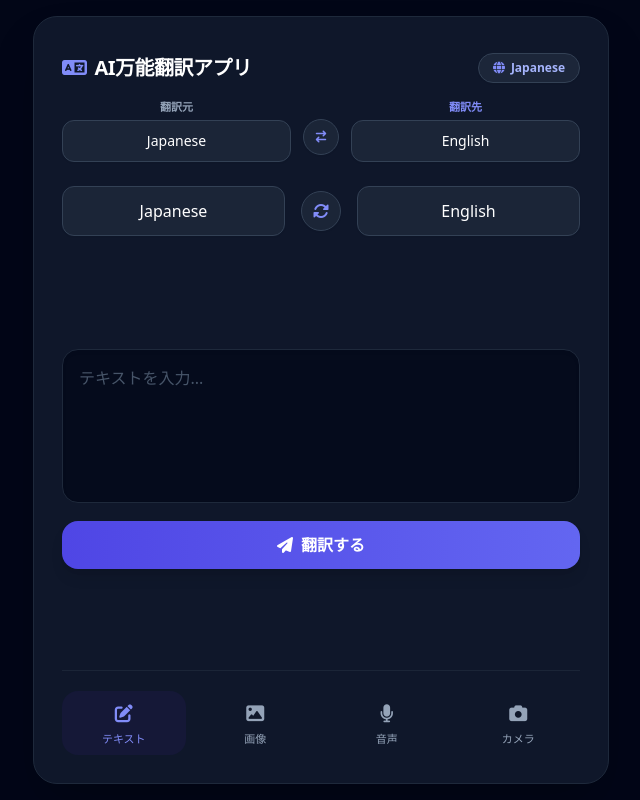
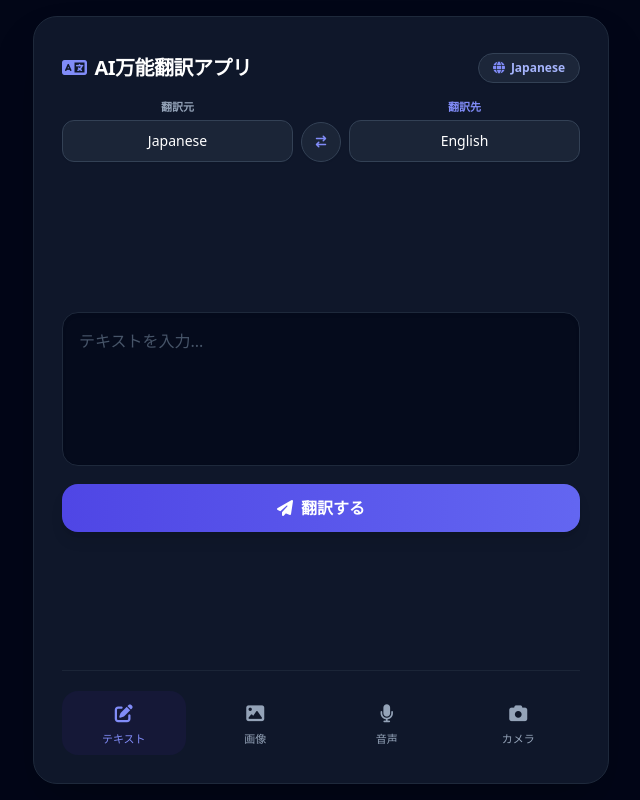
Before and after one commit to cfti1250155-source/flask-image-translator, a Flask app: page / in a window 1280 px wide. Shown: the whole page, without its empty margins (319-959 px from the left). Run offline with Flask 3, Linux system fonts and the light colour scheme; some libraries are stand-ins or nearby versions.

Commit message:
Fix swap language route 405 error and clean up header layout

```diff
--- a/app.py
+++ b/app.py
@@ -135,14 +135,15 @@ def set_language():
 
     return redirect(url_for('index'))
 
-@app.route('/swap-language', methods=['POST'])
+@app.route('/swap-language', methods=['GET', 'POST'])
 def swap_language():
-    source_lang = session.get('source_lang', 'Japanese')
-    target_lang = session.get('target_lang', 'English')
-
-    session['source_lang'] = target_lang
-    session['target_lang'] = source_lang
-    return redirect(url_for('index'))
+    # 翻訳元と翻訳先を安全に入れ替え
+    source = session.get('source_lang', 'Japanese')
+    target = session.get('target_lang', 'English')
+    session['source_lang'] = target
+    session['target_lang'] = source
+    # 直前のページ（テキストタブ）へ戻る
+    return redirect(request.referrer or url_for('index'))
 
 @app.route('/', methods=['GET', 'POST'])
 def index():
--- a/templates/components/header.html
+++ b/templates/components/header.html
@@ -1,4 +1,4 @@
-<!-- ヘッダー & 地球マーク -->
+<!-- ヘッダー & アプリ言語切替 -->
 <div class="flex items-center justify-between mb-4 mt-2">
     <h1 class="text-xl font-bold tracking-tight text-white flex items-center gap-2">
         <i class="fa-solid fa-language text-indigo-400"></i> {{ ui.get('title', 'AI Multi-Translator') }}
@@ -8,47 +8,32 @@
     </a>
 </div>
 
-<!-- 言語選択バー -->
-<div class="flex items-center justify-between gap-3 mb-6 transition-all duration-300">
-    <!-- 翻訳元 -->
-    <div id="source-lang-container" class="flex-1">
-        <span class="text-[11px] text-slate-400 block mb-1 font-semibold text-center">翻訳元</span>
-        <a href="/select-language?type=source" class="block w-full bg-slate-800/80 hover:bg-slate-700 text-white px-3 py-2.5 rounded-xl border border-slate-700 transition text-center font-medium shadow-sm text-sm">
+<!-- 言語選択バー（モードに応じてスッキリ可変） -->
+<div id="language-bar-wrapper" class="mb-6 w-full">
+    <div id="language-bar" class="flex items-end justify-between gap-2 w-full">
+
+        <!-- 翻訳元（テキストモード以外では非表示） -->
+        <div id="source-lang-container" class="flex-1 min-w-0">
+            <span class="text-[11px] text-slate-400 block mb-1 font-semibold text-center truncate">翻訳元</span>
+            <a href="/select-language?type=source" class="block w-full bg-slate-800/80 hover:bg-slate-700 text-white px-3 py-2.5 rounded-xl border border-slate-700 transition text-center font-medium shadow-sm text-sm truncate">
                 {{ source_lang }}
             </a>
         </div>
 
-    <!-- 入れ替えボタン -->
-    <div class="flex flex-col items-center justify-end pb-0.5">
-        <button id="swap-lang-btn" onclick="window.location.href='/swap-language'" class="w-9 h-9 flex items-center justify-center bg-slate-800/80 hover:bg-slate-700 text-indigo-400 rounded-full border border-slate-700 transition shadow-sm hover:shadow-md mt-4">
+        <!-- 入れ替えボタン（テキストモード以外では非表示） -->
+        <div id="swap-lang-container" class="flex-shrink-0">
+            <a href="/swap-language" class="w-10 h-10 flex items-center justify-center bg-slate-800/80 hover:bg-slate-700 text-indigo-400 hover:text-indigo-300 rounded-full border border-slate-700 transition shadow-sm hover:shadow-md">
                 <i class="fa-solid fa-arrow-right-arrow-left text-xs"></i>
-        </button>
+            </a>
         </div>
 
-    <!-- 翻訳先 -->
-    <div id="target-lang-container" class="flex-1 transition-all duration-300">
-        <span class="text-[11px] text-indigo-400 block mb-1 font-semibold text-center">翻訳先</span>
-        <a href="/select-language?type=target" class="block w-full bg-slate-800/80 hover:bg-slate-700 text-white px-3 py-2.5 rounded-xl border border-slate-700 transition text-center font-medium shadow-sm text-sm">
+        <!-- 翻訳先（常に表示・他モード時はド真ん中に自動拡大） -->
+        <div id="target-lang-container" class="flex-1 min-w-0 transition-all duration-300">
+            <span id="target-lang-label" class="text-[11px] text-indigo-400 block mb-1 font-semibold text-center truncate">翻訳先</span>
+            <a href="/select-language?type=target" class="block w-full bg-slate-800/80 hover:bg-slate-700 text-white px-3 py-2.5 rounded-xl border border-slate-700 transition text-center font-medium shadow-sm text-sm truncate">
                 {{ target_lang }}
             </a>
         </div>
-</div>
 
-<!-- 言語選択バー -->
-<div class="flex items-center justify-between gap-4 mb-6 transition-all duration-300">
-    <div id="source-lang-container" class="flex-1">
-        <a href="/select-language?type=source" class="block w-full bg-slate-800/80 hover:bg-slate-700 text-white px-4 py-3 rounded-xl border border-slate-700 transition text-center font-medium shadow-sm">
-            {{ source_lang }}
-        </a>
-    </div>
-
-    <button id="swap-lang-btn" onclick="window.location.href='/swap-language'" class="w-10 h-10 flex-shrink-0 flex items-center justify-center bg-slate-800/80 hover:bg-slate-700 text-indigo-400 rounded-full border border-slate-700 transition shadow-sm hover:shadow-md">
-        <i class="fa-solid fa-sync-alt"></i>
-    </button>
-
-    <div id="target-lang-container" class="flex-1 transition-all duration-300">
-        <a href="/select-language?type=target" class="block w-full bg-slate-800/80 hover:bg-slate-700 text-white px-4 py-3 rounded-xl border border-slate-700 transition text-center font-medium shadow-sm">
-            {{ target_lang }}
-        </a>
     </div>
 </div>
--- a/templates/components/scripts.html
+++ b/templates/components/scripts.html
@@ -1,9 +1,11 @@
 <script>
     function switchTab(tabName) {
+        // 1. 各機能（タブ）の画面切り替え
         document.querySelectorAll('.tab-content').forEach(el => el.classList.add('hidden'));
         const targetTab = document.getElementById('tab-' + tabName);
         if (targetTab) targetTab.classList.remove('hidden');
 
+        // 2. 下部ナビボタンのハイライト切り替え
         document.querySelectorAll('.nav-btn').forEach(btn => {
             btn.classList.remove('text-indigo-400', 'bg-indigo-950/40');
             btn.classList.add('text-slate-400');
@@ -15,37 +17,42 @@
             activeBtn.classList.add('text-indigo-400', 'bg-indigo-950/40');
         }
 
-        const sourceLang = document.getElementById('source-lang-container');
-        const swapBtn = document.getElementById('swap-lang-btn');
-        const targetLang = document.getElementById('target-lang-container');
+        // 3. 言語選択バーの最適化切り替え
+        const sourceContainer = document.getElementById('source-lang-container');
+        const swapContainer = document.getElementById('swap-lang-container');
+        const targetContainer = document.getElementById('target-lang-container');
+        const targetLabel = document.getElementById('target-lang-label');
 
         if (tabName === 'text') {
-            if (sourceLang) sourceLang.style.display = 'block';
-            if (swapBtn) swapBtn.style.display = 'flex';
-            if (targetLang) {
-                targetLang.style.width = '';
-                targetLang.style.margin = '';
+            // テキストモード： 翻訳元 ⇄ 翻訳先 を横並び表示
+            if (sourceContainer) sourceContainer.classList.remove('hidden');
+            if (swapContainer) swapContainer.classList.remove('hidden');
+            if (targetContainer) {
+                targetContainer.classList.remove('max-w-xs', 'mx-auto');
             }
+            if (targetLabel) targetLabel.textContent = '翻訳先';
         } else {
-            if (sourceLang) sourceLang.style.display = 'none';
-            if (swapBtn) swapBtn.style.display = 'none';
-            if (targetLang) {
-                targetLang.style.width = '100%';
-                targetLang.style.maxWidth = '250px';
-                targetLang.style.margin = '0 auto';
+            // 画像・音声・カメラモード： 翻訳先言語だけを中央にすっきり表示
+            if (sourceContainer) sourceContainer.classList.add('hidden');
+            if (swapContainer) swapContainer.classList.add('hidden');
+            if (targetContainer) {
+                targetContainer.classList.add('max-w-xs', 'mx-auto');
             }
+            if (targetLabel) targetLabel.textContent = '翻訳先言語';
         }
     }
 
-    switchTab("{{ active_mode }}");
+    // ページ開いた時の初期実行
+    switchTab("{{ active_mode or 'text' }}");
 
+    // 音声認識処理
     let recognition = null;
     let isRecording = false;
 
     function toggleVoiceRecording() {
         const SpeechRecognition = window.SpeechRecognition || window.webkitSpeechRecognition;
         if (!SpeechRecognition) {
-            alert('Speech recognition is not supported in this browser.');
+            alert('お使いのブラウザは音声認識に対応していません。');
             return;
         }
 
@@ -56,8 +63,10 @@
 
             recognition.onstart = () => {
                 isRecording = true;
-                document.getElementById('mic-icon').className = 'fa-solid fa-square text-red-400 animate-pulse';
-                document.getElementById('voice-status').innerText = '...';
+                const micIcon = document.getElementById('mic-icon');
+                if (micIcon) micIcon.className = 'fa-solid fa-square text-red-400 animate-pulse';
+                const status = document.getElementById('voice-status');
+                if (status) status.innerText = '音声を入力中...';
             };
 
             recognition.onresult = (event) => {
@@ -65,14 +74,18 @@
                 for (let i = event.resultIndex; i < event.results.length; i++) {
                     transcript += event.results[i][0].transcript;
                 }
-                document.getElementById('voice_text').value = transcript;
-                document.getElementById('voice-form').classList.remove('hidden');
+                const vText = document.getElementById('voice_text');
+                if (vText) vText.value = transcript;
+                const vForm = document.getElementById('voice-form');
+                if (vForm) vForm.classList.remove('hidden');
             };
 
             recognition.onend = () => {
                 isRecording = false;
-                document.getElementById('mic-icon').className = 'fa-solid fa-microphone';
-                document.getElementById('voice-form').submit();
+                const micIcon = document.getElementById('mic-icon');
+                if (micIcon) micIcon.className = 'fa-solid fa-microphone';
+                const vForm = document.getElementById('voice-form');
+                if (vForm) vForm.submit();
             };
         }
 
@@ -83,18 +96,20 @@
         }
     }
 
+    // カメラ起動・撮影処理
     let videoStream = null;
 
     async function startCamera() {
         try {
             const video = document.getElementById('camera-video');
-            document.getElementById('camera-placeholder').classList.add('hidden');
-            video.classList.remove('hidden');
+            const placeholder = document.getElementById('camera-placeholder');
+            if (placeholder) placeholder.classList.add('hidden');
+            if (video) video.classList.remove('hidden');
 
             videoStream = await navigator.mediaDevices.getUserMedia({ video: { facingMode: 'environment' } });
-            video.srcObject = videoStream;
+            if (video) video.srcObject = videoStream;
         } catch (err) {
-            alert('Camera error: ' + err.message);
+            alert('カメラ起動エラー: ' + err.message);
         }
     }
 
@@ -102,7 +117,7 @@
         const video = document.getElementById('camera-video');
         const canvas = document.getElementById('camera-canvas');
 
-        if (!video.srcObject) return;
+        if (!video || !video.srcObject) return;
 
         canvas.width = video.videoWidth;
         canvas.height = video.videoHeight;
@@ -110,10 +125,13 @@
         ctx.drawImage(video, 0, 0, canvas.width, canvas.height);
 
         const dataUrl = canvas.toDataURL('image/jpeg');
-        document.getElementById('camera_data').value = dataUrl;
-        document.getElementById('camera-form').submit();
+        const camData = document.getElementById('camera_data');
+        if (camData) camData.value = dataUrl;
+        const camForm = document.getElementById('camera-form');
+        if (camForm) camForm.submit();
     }
 
+    // クリップボードコピー
     function copyResult(elementId) {
         const targetEl = document.getElementById(elementId);
         if (!targetEl) return;
```
Lines whose indentation alone changed are shown as unchanged.
